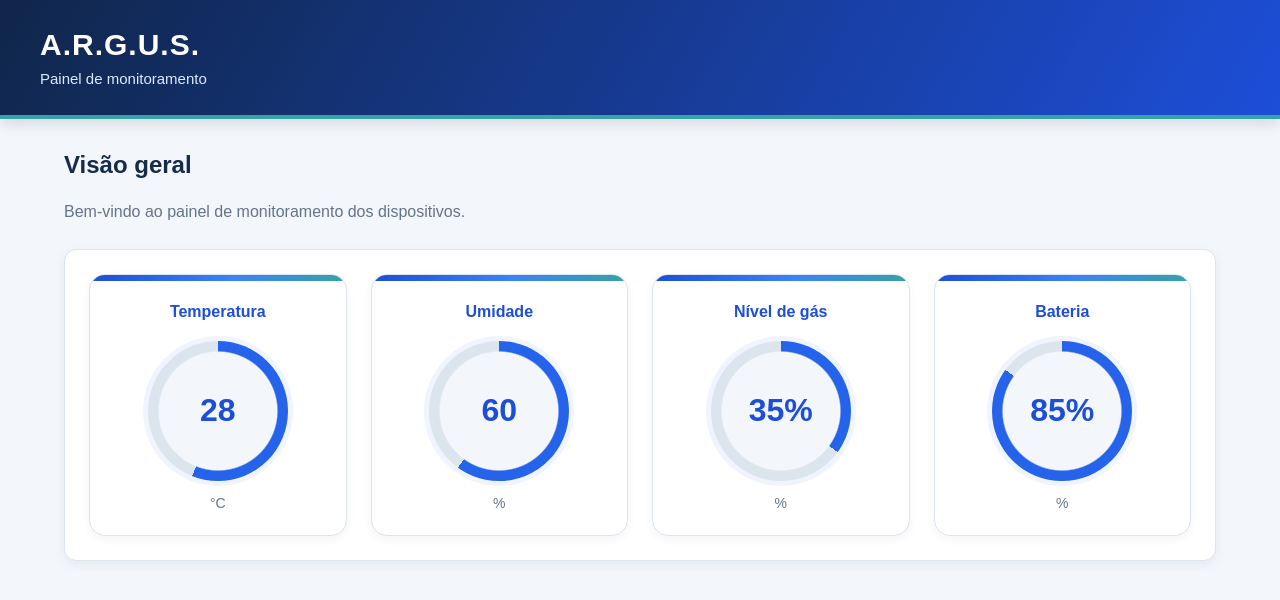
After one commit to heitosena/site-argus, a Django app: page /sensores/dashboard/ in a window 1280 px wide. The commit adds this page. Shown: the top 600 px of the page. Run offline with Django 5.2, Linux system fonts and the light colour scheme.

Commit message:
adiciona dashboard com medidores animados

```diff
--- /dev/null
+++ b/siteargus/sensores/static/sensores/css/dashboard.css
@@ -0,0 +1,213 @@
+
+/* =========================================
+   1. CONFIGURAÇÕES GERAIS
+   ========================================= */
+
+/* Padroniza o tamanho dos elementos. */
+* {
+    box-sizing: border-box;
+}
+
+/* Aparência geral da página. */
+body {
+    margin: 0;
+    font-family: Arial, Helvetica, sans-serif;
+    background-color: #f3f6fa;
+    color: #243247;
+}
+
+/* =========================================
+   2. CABEÇALHO DO A.R.G.U.S.
+   ========================================= */
+
+.cabecalho-dashboard {
+    background: linear-gradient(120deg, #10264a, #1d4ed8);
+    color: #ffffff;
+    padding: 28px 40px;
+    border-bottom: 4px solid #36a3a5;
+    box-shadow: 0 4px 14px rgba(23, 43, 77, 0.15);
+}
+
+.cabecalho-dashboard h1 {
+    margin: 0;
+    font-size: 30px;
+    letter-spacing: 1px;
+}
+
+.cabecalho-dashboard p {
+    margin: 8px 0 0;
+    color: #dbeafe;
+    font-size: 15px;
+}
+
+/* =========================================
+   3. CONTEÚDO PRINCIPAL
+   ========================================= */
+
+.conteudo-dashboard {
+    max-width: 1200px;
+    margin: 0 auto;
+    padding: 32px 24px;
+}
+
+.conteudo-dashboard h2 {
+    margin-top: 0;
+    font-size: 24px;
+    color: #172b4d;
+}
+
+.conteudo-dashboard > p {
+    color: #64748b;
+    line-height: 1.6;
+}
+
+/* =========================================
+   4. ÁREA DOS MEDIDORES
+   ========================================= */
+
+.medidores-dashboard {
+    display: grid;
+    grid-template-columns: repeat(4, minmax(0, 1fr));
+    gap: 24px;
+    margin-top: 24px;
+    padding: 24px;
+    background-color: #ffffff;
+    border: 1px solid #dce4ee;
+    border-radius: 12px;
+    box-shadow: 0 4px 12px rgba(23, 43, 77, 0.06);
+}
+
+/* =========================================
+   5. CARTÕES INDIVIDUAIS
+   ========================================= */
+
+.cartao-medidor {
+    position: relative;
+    overflow: hidden;
+    display: flex;
+    flex-direction: column;
+    align-items: center;
+    justify-content: center;
+    min-width: 0;
+    padding: 28px 16px 24px;
+    background-color: #ffffff;
+    border: 1px solid #dce4ee;
+    border-radius: 16px;
+    text-align: center;
+    box-shadow: 0 3px 10px rgba(23, 43, 77, 0.05);
+    transition:
+        transform 0.2s ease,
+        box-shadow 0.2s ease,
+        border-color 0.2s ease;
+}
+
+/* Faixa azul visível no topo de cada cartão. */
+.cartao-medidor::before {
+    content: "";
+    position: absolute;
+    top: 0;
+    left: 0;
+    width: 100%;
+    height: 6px;
+    background: linear-gradient(
+        90deg,
+        #1d4ed8 0%,
+        #3b82f6 55%,
+        #36a3a5 100%
+    );
+    z-index: 2;
+}
+
+/* Efeito ao passar o mouse. */
+.cartao-medidor:hover {
+    transform: translateY(-4px);
+    border-color: #93c5fd;
+    box-shadow: 0 8px 22px rgba(37, 99, 235, 0.13);
+}
+
+/* Título de cada medidor. */
+.cartao-medidor h3 {
+    margin: 0 0 20px;
+    color: #1d4ed8;
+    font-size: 16px;
+    font-weight: 700;
+}
+
+/* =========================================
+   6. MEDIDORES CIRCULARES
+   ========================================= */
+
+.medidor-circular {
+    --progresso: 0deg;
+    --cor-medidor: #2563eb;
+
+    width: 140px;
+    height: 140px;
+    display: flex;
+    align-items: center;
+    justify-content: center;
+    flex-shrink: 0;
+    border-radius: 50%;
+
+    /* Mantém o preenchimento animado controlado pelo JavaScript. */
+    background:
+        radial-gradient(
+            closest-side,
+            #f3f6fa 84%,
+            transparent 86%
+        ),
+        conic-gradient(
+            var(--cor-medidor) var(--progresso),
+            #dce4ee 0deg
+        );
+
+    box-shadow: 0 0 0 5px rgba(37, 99, 235, 0.07);
+    transition: box-shadow 0.2s ease;
+}
+
+/* Número central do medidor. */
+.valor-medidor {
+    font-size: 32px;
+    font-weight: bold;
+    color: #1d4ed8;
+}
+
+/* Unidade de medida abaixo do círculo. */
+.cartao-medidor p {
+    margin: 14px 0 0;
+    color: #64748b;
+    font-size: 14px;
+}
+
+/* =========================================
+   7. ADAPTAÇÃO PARA TELAS MENORES
+   ========================================= */
+
+/* Tablets e telas médias. */
+@media (max-width: 900px) {
+    .medidores-dashboard {
+        grid-template-columns: repeat(2, minmax(0, 1fr));
+        gap: 16px;
+        padding: 16px;
+    }
+}
+
+/* Celulares. */
+@media (max-width: 480px) {
+    .cabecalho-dashboard {
+        padding: 24px 20px;
+    }
+
+    .conteudo-dashboard {
+        padding: 24px 16px;
+    }
+
+    .medidores-dashboard {
+        grid-template-columns: 1fr;
+        padding: 12px;
+    }
+
+    .cartao-medidor {
+        padding: 28px 12px 24px;
+    }
+}
--- /dev/null
+++ b/siteargus/sensores/static/sensores/js/dashboard.js
@@ -0,0 +1,52 @@
+/* Anima um medidor circular do valor inicial até o valor final. */
+function animarMedidor(id, valorFinal, valorMaximo, unidade = "") {
+    const medidor = document.getElementById(id);
+
+    // Interrompe a função se o medidor não existir na página.
+    if (!medidor) {
+        return;
+    }
+
+    const textoValor = medidor.querySelector(".valor-medidor");
+
+    // Evita valores negativos ou acima do limite definido.
+    const valorDestino = Math.max(
+        0,
+        Math.min(valorFinal, valorMaximo)
+    );
+
+    const duracao = 1200;
+    const inicio = performance.now();
+
+    // Atualiza o número e o preenchimento do círculo.
+    function atualizar(instanteAtual) {
+        const tempoDecorrido = instanteAtual - inicio;
+        const progresso = Math.min(tempoDecorrido / duracao, 1);
+
+        // Suaviza a animação para não começar nem terminar bruscamente.
+        const suavizacao = 1 - Math.pow(1 - progresso, 3);
+
+        const valorAtual = valorDestino * suavizacao;
+        const angulo = (valorAtual / valorMaximo) * 360;
+
+        textoValor.textContent = `${Math.round(valorAtual)}${unidade}`;
+
+        medidor.style.setProperty("--progresso", `${angulo}deg`);
+
+        // Continua a animação até atingir o valor final.
+        if (progresso < 1) {
+            requestAnimationFrame(atualizar);
+        }
+    }
+
+    // Começa a animação.
+    requestAnimationFrame(atualizar);
+}
+
+/* Executa uma animação de teste ao abrir a Dashboard. */
+document.addEventListener("DOMContentLoaded", function () {
+    animarMedidor("medidor-temperatura", 28, 50);
+    animarMedidor("medidor-umidade", 60, 100);
+    animarMedidor("medidor-gas", 35, 100, "%");
+    animarMedidor("medidor-bateria", 85, 100, "%");
+});
--- /dev/null
+++ b/siteargus/sensores/templates/dashboard/index.html
@@ -0,0 +1,74 @@
+{% load static %}
+<!DOCTYPE html>
+<html lang="pt-br">
+<head>
+    <meta charset="UTF-8">
+    <meta name="viewport" content="width=device-width, initial-scale=1.0">
+
+    <title>Dashboard | A.R.G.U.S.</title>
+
+    <!-- Carrega os estilos visuais da Dashboard. -->
+    <link rel="stylesheet" href="{% static 'sensores/css/dashboard.css' %}">
+</head>
+<body>
+
+    <!-- Cabeçalho principal do sistema A.R.G.U.S. -->
+    <header class="cabecalho-dashboard">
+        <h1>A.R.G.U.S.</h1>
+        <p>Painel de monitoramento</p>
+    </header>
+
+    <!-- Conteúdo principal da Dashboard. -->
+    <main class="conteudo-dashboard">
+
+        <!-- Apresentação do painel. -->
+        <h2>Visão geral</h2>
+        <p>Bem-vindo ao painel de monitoramento dos dispositivos.</p>
+
+        <!-- Área com os quatro medidores da Dashboard. -->
+<section class="medidores-dashboard">
+
+    <!-- Medidor de temperatura. -->
+    <article class="cartao-medidor">
+        <h3>Temperatura</h3>
+        <div class="medidor-circular" id="medidor-temperatura">
+            <span class="valor-medidor">0</span>
+        </div>
+        <p>°C</p>
+    </article>
+
+    <!-- Medidor de umidade. -->
+    <article class="cartao-medidor">
+        <h3>Umidade</h3>
+        <div class="medidor-circular" id="medidor-umidade">
+            <span class="valor-medidor">0</span>
+        </div>
+        <p>%</p>
+    </article>
+
+    <!-- Medidor de gás. -->
+    <article class="cartao-medidor">
+    <h3>Nível de gás</h3>
+    <div class="medidor-circular" id="medidor-gas">
+        <span class="valor-medidor">0</span>
+    </div>
+    <p>%</p>
+    </article>
+
+    <!-- Medidor de bateria. -->
+    <article class="cartao-medidor">
+        <h3>Bateria</h3>
+        <div class="medidor-circular" id="medidor-bateria">
+            <span class="valor-medidor">0</span>
+        </div>
+        <p>%</p>
+    </article>
+
+</section>
+
+    </main>
+
+ <!-- Carrega as animações dos medidores da Dashboard. -->
+    <script src="{% static 'sensores/js/dashboard.js' %}"></script>
+</body>
+</html>
--- a/siteargus/sensores/urls.py
+++ b/siteargus/sensores/urls.py
@@ -10,6 +10,9 @@ urlpatterns = [
     # Tela para cadastrar um sensor
     path('cadastrar/', views.cadastrar_sensor, name='cadastrar_sensor'),
 
+    # Tela de Dashboard
+    path('dashboard/', views.dashboard, name='dashboard'),
+
     # Lista as leituras dos sensores
     path('leituras/', views.lista_leituras, name='lista_leituras'),
 ]
--- a/siteargus/sensores/views.py
+++ b/siteargus/sensores/views.py
@@ -56,13 +56,25 @@ def cadastrar_sensor(request):
 
 # Exibe as leituras dos dispositivos.
 def lista_leituras(request):
-    # Busca todas as leituras e seus dispositivos relacionados.
-   # Busca as leituras da mais recente para a mais antiga.
+    # Busca todas as leituras, da mais recente para a mais antiga.
     registros = Registro.objects.select_related('dispositivo').order_by('-data_hora')
 
-    # Envia as leituras para a página HTML.
+    # Busca a leitura mais recente, caso exista alguma.
+    ultima_leitura = registros.first()
+
+    # Envia o histórico e a leitura mais recente para a página HTML.
     return render(
         request,
         'sensores/lista_leituras.html',
-        {'registros': registros}
-    )
+        {
+            'registros': registros,
+            'ultima_leitura': ultima_leitura
+        }
+
+)
+
+
+# Exibe a página principal da Dashboard do A.R.G.U.S.
+def dashboard(request):
+    # Abre o template HTML da Dashboard.
+    return render(request, "dashboard/index.html")
```
Also changed, not shown: siteargus/sensores/templates/sensores/lista_leituras.html (+60 -8 lines).
